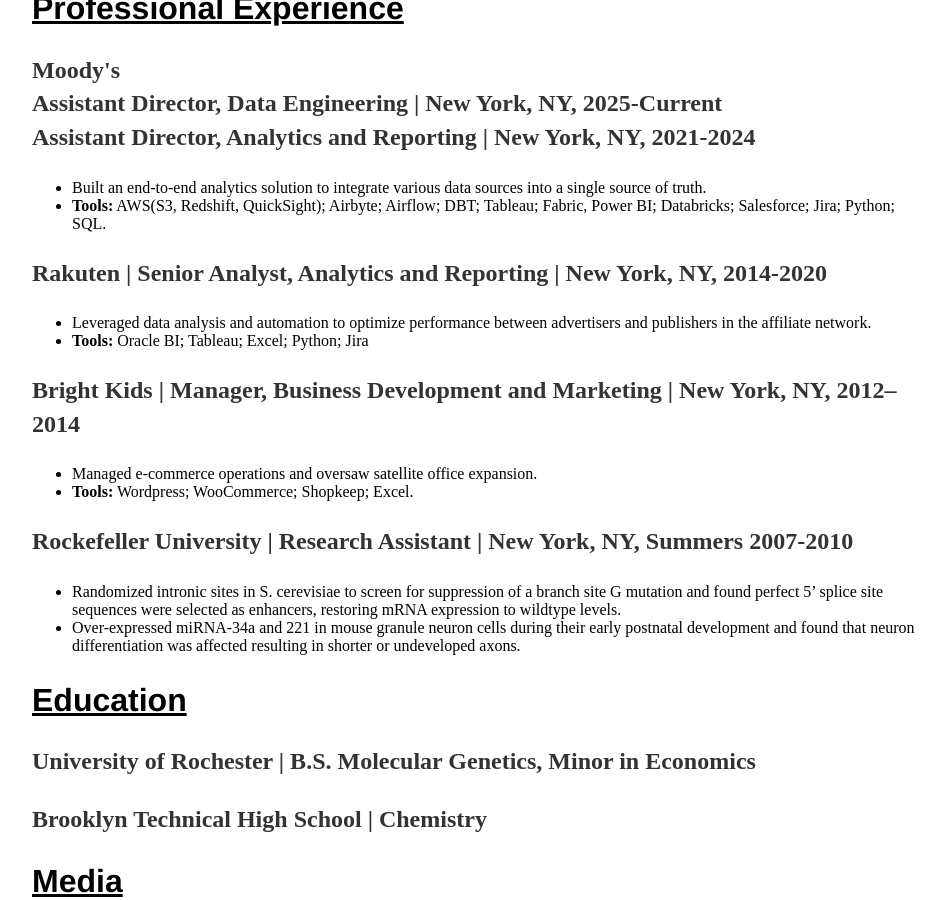
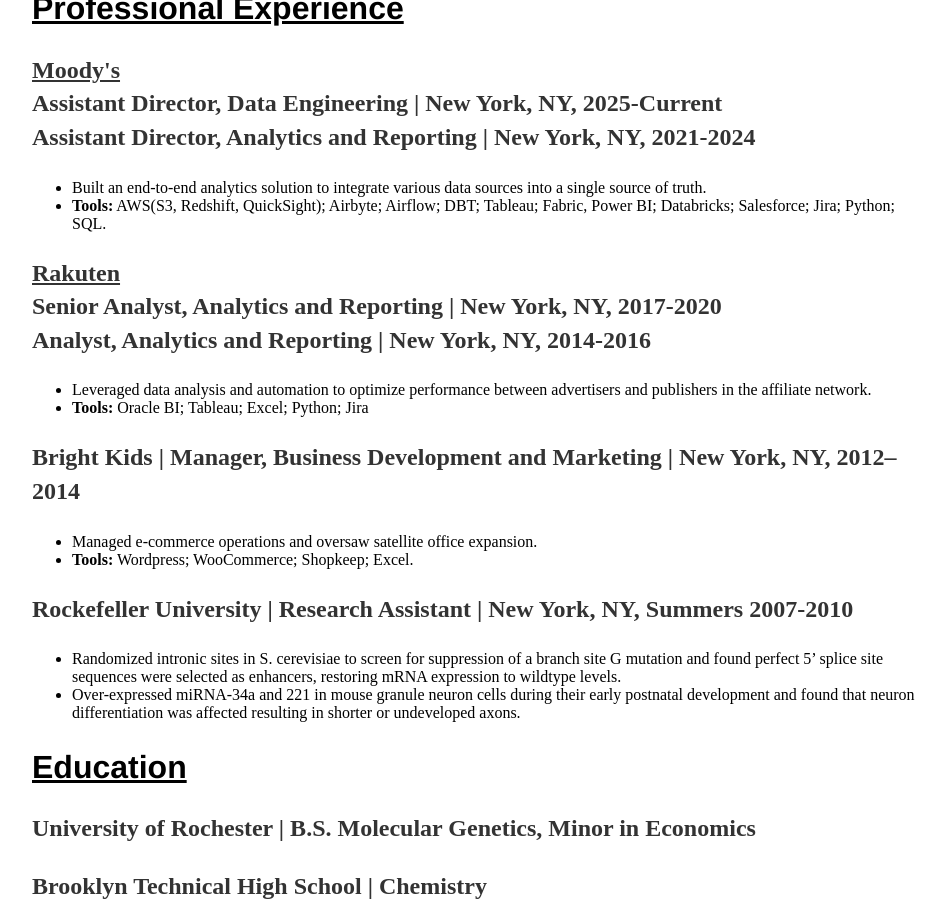
Before and after one commit to IKOSTYUK/ikostyuk.github.io, a Jekyll site: the page built from about/index.html, in a window 1280 px wide and 900 px high, scrolled down 985 px. Shown: the whole window, without its empty margins (160-1106 px from the left). Built offline with Jekyll 4.4.1, drawn with Linux system fonts in a browser that asks for light colours.

Commit message:
Update index.html

```diff
--- a/about/index.html
+++ b/about/index.html
@@ -17,7 +17,7 @@
 				<p> Analytics professional with industry experience in both start-up and large corporate environments. Passionate about leveraging data to drive business impact, and building teams to solve organizational objectives. </p>
 
 				<h2><u>Professional Experience</u></h2>
-				<p><strong>Moody's<br>
+				<p><strong><u>Moody's</u><br>
 				Assistant Director, Data Engineering | New York, NY, 2025-Current<br>
 				Assistant Director, Analytics and Reporting | New York, NY, 2021-2024</strong>
 				</p>
@@ -26,9 +26,9 @@
 				<li><strong>Tools:</strong> AWS(S3, Redshift, QuickSight); Airbyte; Airflow; DBT; Tableau; Fabric, Power BI; Databricks; Salesforce; Jira; Python; SQL. </li>
 				</ul>
 
-				<p><strong>Rakuten |
-				Senior Analyst, Analytics and Reporting |
-				New York, NY, 2014-2020</strong></p>
+				<p><strong><u>Rakuten</u><br>
+				Senior Analyst, Analytics and Reporting | New York, NY, 2017-2020<br>
+				Analyst, Analytics and Reporting | New York, NY, 2014-2016</strong></p>
 				<ul>
 				<li>Leveraged data analysis and automation to optimize performance between advertisers and publishers in the affiliate network.</li>
 				<li><strong>Tools:</strong> Oracle BI; Tableau; Excel; Python; Jira </li>
```
